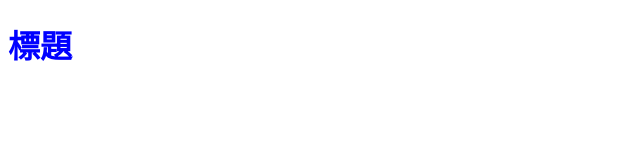
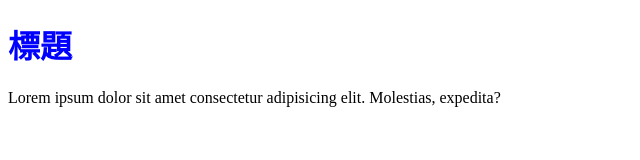
Before and after one commit to klover82812/THMLCSSwindows, a plain HTML site: page index.html in a window 1280 px wide. Shown: the whole page, without its empty margins (0-640 px from the left). Drawn offline with Linux system fonts and the light colour scheme.

Commit message:
Update index.html

```diff
--- a/index.html
+++ b/index.html
@@ -8,5 +8,5 @@
 </head>
 <body>
     <H1>標題</H1>
-</body>
+    <p>Lorem ipsum dolor sit amet consectetur adipisicing elit. Molestias, expedita?</p>
 </html>
```
